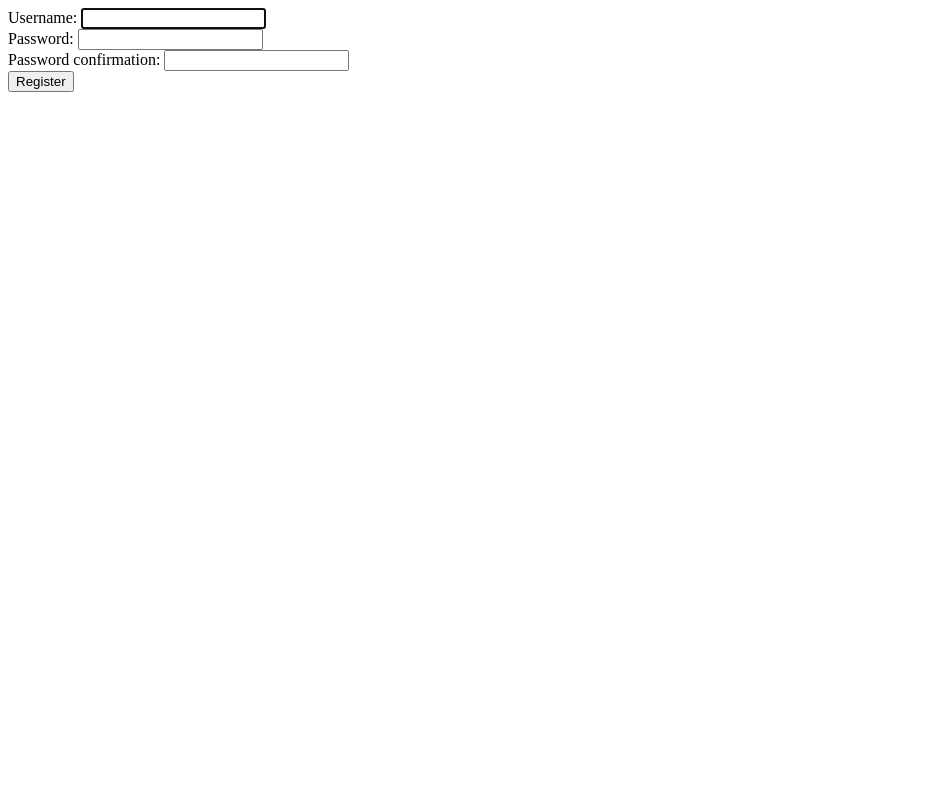
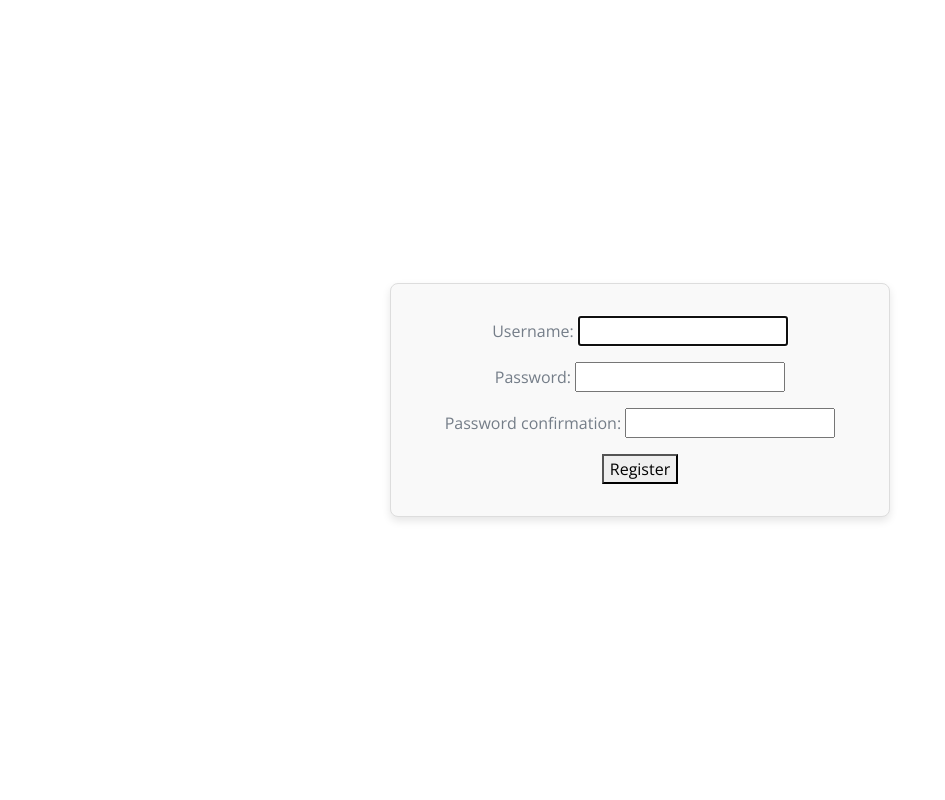
Before and after one commit to mariamts12/ECommerce, a Django app: page /user/register/ in a window 1280 px wide. Shown: the whole page, without its empty margins (0-945 px from the left). Run offline with Django 4.2, Linux system fonts and the light colour scheme; data comes from the database, SQL or seed files in the repository; both versions use the stored data as it was after the commit; some libraries are stand-ins or nearby versions.

Commit message:
design upgrade on auth pages

```diff
--- /dev/null
+++ b/ecommerce_project/static/css/auth.css
@@ -0,0 +1,30 @@
+body {
+    display: flex;
+    justify-content: center;
+    align-items: center;
+    height: 100vh;
+    margin: 0;
+}
+
+.auth-container {
+    text-align: center;
+    padding: 2rem;
+    border: 1px solid #ddd;
+    border-radius: 8px;
+    box-shadow: 0 4px 8px rgba(0, 0, 0, 0.1);
+    background-color: #f9f9f9;
+    max-width: 500px;
+    width: 100%;
+}
+
+.auth-container h1 {
+    margin-bottom: 1.5rem;
+}
+
+.auth-container p {
+    margin-top: 1rem;
+}
+
+.form-group {
+    margin-bottom: 1rem;
+}
--- a/ecommerce_project/templates/partials/header.html
+++ b/ecommerce_project/templates/partials/header.html
@@ -3,7 +3,7 @@
 
     <meta charset="utf-8">
 
-    <title>Fruitables - Vegetable Website Template</title>
+    <title>Fruitables</title>
 
     <meta content="width=device-width, initial-scale=1.0" name="viewport">
 
--- a/ecommerce_project/templates/register.html
+++ b/ecommerce_project/templates/register.html
@@ -1,11 +1,18 @@
+{% load static %}
 <!DOCTYPE html>
 <html lang="en">
+
     <head>
         <meta charset="UTF-8">
+        <meta name="viewport" content="width=device-width, initial-scale=1.0">
         <title>Sign Up</title>
+        <link rel="stylesheet" href="{% static 'css/auth.css' %}">
     </head>
+
+    {% include 'partials/header.html' %}
+
     <body>
-
+        <div class="auth-container">
             <form method="post">
                 {% csrf_token %}
                 {% for field in form %}
@@ -25,7 +32,6 @@
                 <input type="hidden" name="next" value="{{ request.GET.next }}">
                 <button type="submit">Register</button>
             </form>
-
-
+        </div>
     </body>
 </html>
```
Also changed, not shown: ecommerce_project/templates/login.html (+13 -1 lines), ecommerce_project/db.sqlite3. Lines whose indentation alone changed are shown as unchanged.
